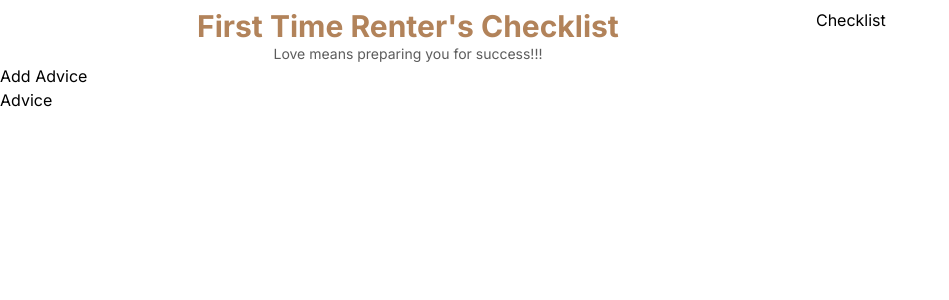
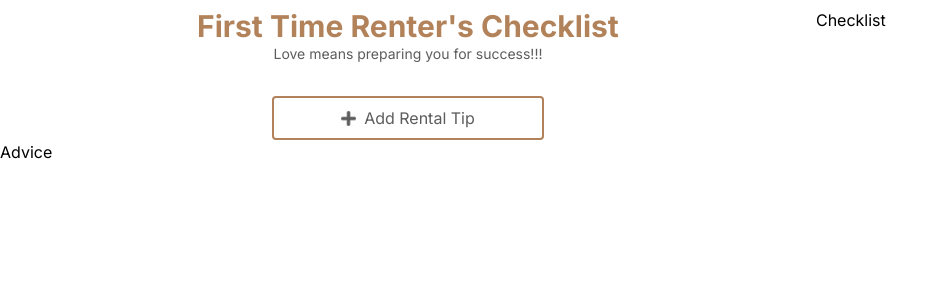
Before and after one commit to jcsmileyjr/renters-ui, a Next.js app: page / in a window 1280 px wide. Shown: the top 300 px of the page, without its empty margins (0-949 px from the left). Built offline with nearby package versions, Linux system fonts and the light colour scheme.

Commit message:
Setup AddAdvice component UI and basic styling

```diff
--- a/src/app/page.js
+++ b/src/app/page.js
@@ -1,12 +1,12 @@
 
-
+import AddAdvice from "@/components/AddAdvice/addAdvice"
 export default function Home() {
   /**
    * 1. Seperate sections via Grid by color - Done
-   * 2. Setup main title
+   * 2. Setup main title - Done
    * 3. Create dummy components: AddTip, Advice, Checklist
    * 3a. Include dummy data where needed
-   * 3b. No colors yet, just bacic structure
+   * 3b. Setup basic structure (UI & initial Styling) - no functionality
    * 3c. Place components on main page
    *
    */
@@ -16,7 +16,9 @@ export default function Home() {
         <h1 className="text-3xl font-bold text-brown ">First Time Renter's Checklist</h1>
         <p className="text-sm text-mediumGray">Love means preparing you for success!!!</p>
       </section>
-      <section className="bg-red-300 col-start-1 col-end-1 row-start-2 row-end-2 ">Add Advice</section>
+      <section className="bg-red-300 col-start-1 col-end-1 row-start-2 row-end-2">
+        <AddAdvice />
+      </section>
       <section className="bg-lime-300 col-start-1 col-end-1 row-start-3 row-end-3 ">Advice</section>
       <section className="bg-sky-300 col-start-2 col-end-2 row-span-3">Checklist</section>
     </main>
--- /dev/null
+++ b/src/components/AddAdvice/addAdvice.js
@@ -0,0 +1,13 @@
+import Image from 'next/image';
+import grayPlusIcon from '../../images/plus-icon-gray.png';
+
+export default function AddAdvice() {
+    return (
+        <div className='flex justify-center items-center mt-8'>
+            <button className='text-mediumGray border-2 border-brown border-solid rounded w-1/3 p-2 flex justify-center items-center gap-2'>
+                <Image priority={false} src={grayPlusIcon} width={15} height={10} alt="Plus icon, when click, opens add rental tip page" />
+                <p>Add Rental Tip</p>
+            </button>
+        </div>
+    )
+}
```
Also changed, not shown: src/images/plus-icon-gray.png (added).
